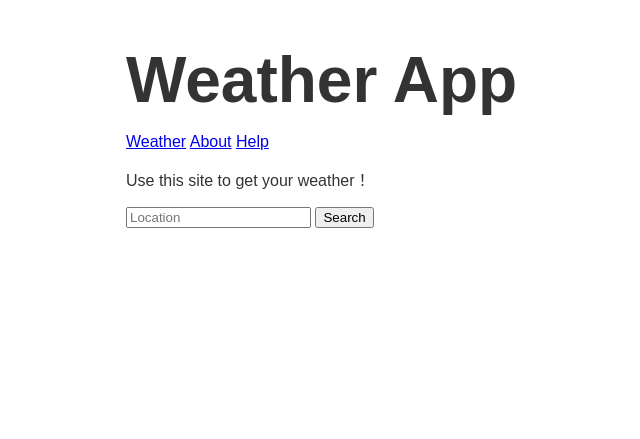
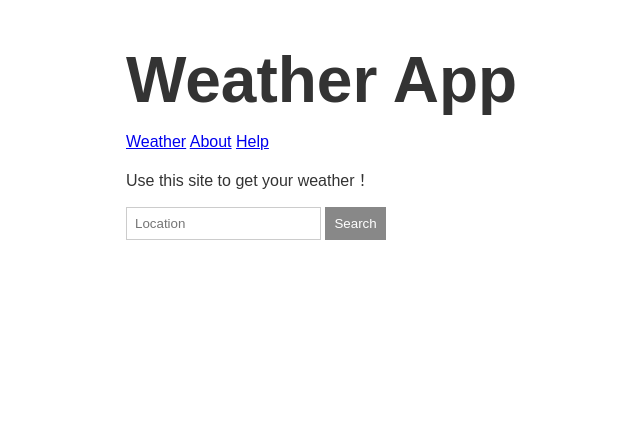
Before and after one commit to Carol1020/Node-Course-Udemy, a Node server app: page / in a window 1280 px wide. Shown: the top 439 px of the page, without its empty margins (189-829 px from the left). Run offline with Node 20, Linux system fonts and the light colour scheme; some libraries are stand-ins or nearby versions.

Commit message:
Wire up the User Interface

```diff
--- a/web-server/public/css/styles.css
+++ b/web-server/public/css/styles.css
@@ -39,3 +39,16 @@
 .portrait {
   width: 250px;
 }
+
+input {
+  border: 1px solid #cccccc;
+  padding: 8px;
+}
+
+button {
+  cursor: pointer;
+  border: 1px solid #888888;
+  background: #888888;
+  color: white;
+  padding: 8px;
+}
--- a/web-server/templates/views/index.hbs
+++ b/web-server/templates/views/index.hbs
@@ -16,6 +16,10 @@
       <input placeholder="Location">
       <button>Search</button>
     </form>
+
+    <p id='message-1'></p>
+    <p id='message-2'></p>
+
   </div>
   {{>footer}}
   <script src="/js/app.js"></script>
```
Also changed, not shown: web-server/public/js/app.js.
